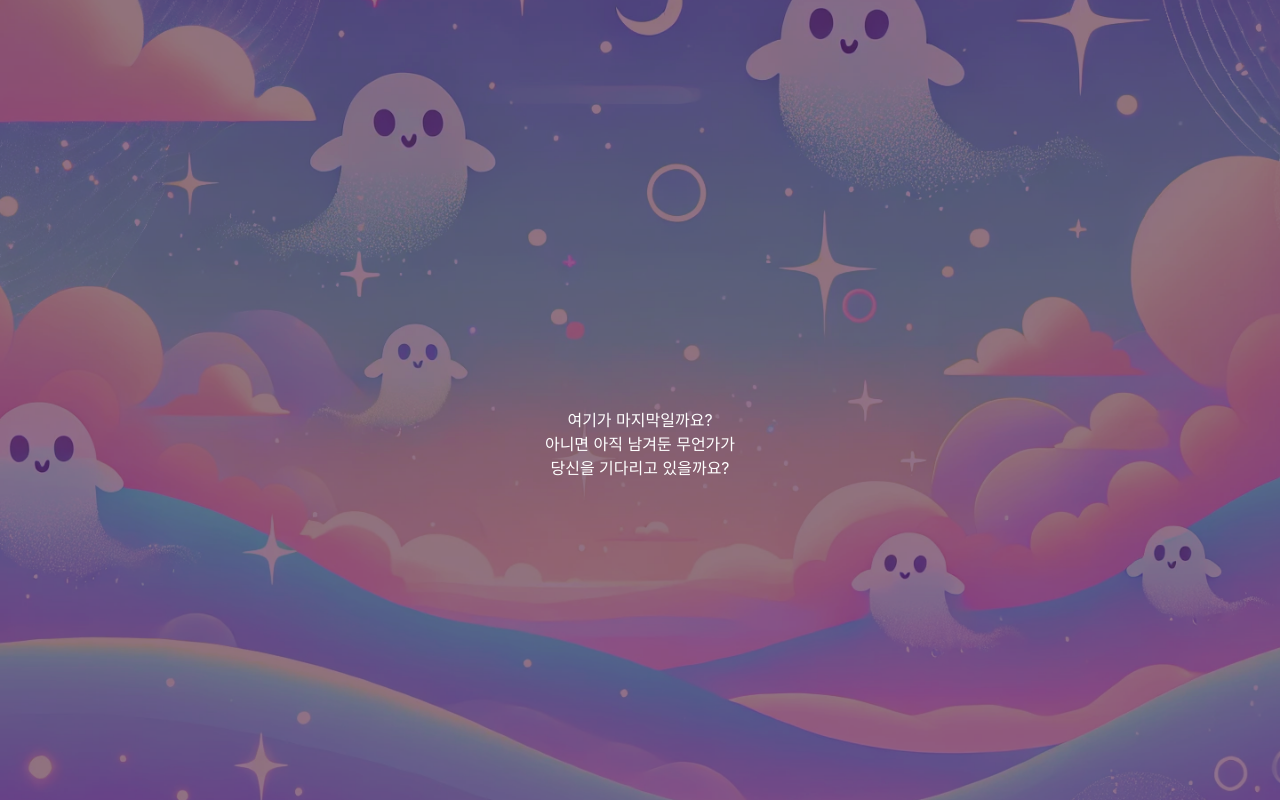
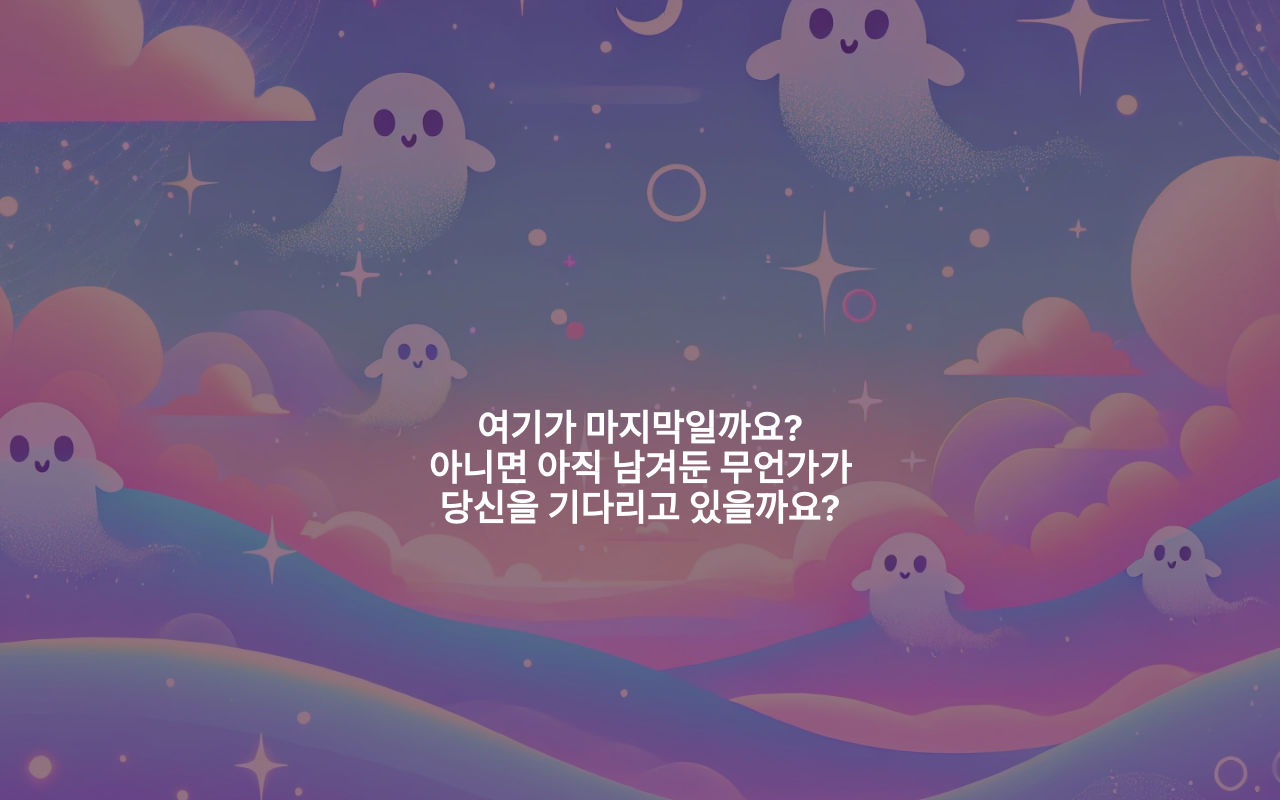
Before and after one commit to kminbo/madcamp_week3_client, a React (Create React App) app: page /death in a window 1280 px wide. Both pictures are taken after a click on the button "진짜요?". Built offline with nearby package versions, Linux system fonts and the light colour scheme.

Commit message:
buttons good

```diff
--- a/src/pages/DeathScreen.jsx
+++ b/src/pages/DeathScreen.jsx
@@ -60,7 +60,7 @@ const DeathScreen = () => {
                     진짜요?
                 </button>
             </div>
-
+{/*
             <div
                 className={`text-center text-white mt-8 transition-opacity duration-1000 ${
                     showMessage ? 'opacity-100' : 'opacity-0'
@@ -69,7 +69,17 @@ const DeathScreen = () => {
                 <p>여기가 마지막일까요?</p>
                 <p>아니면 아직 남겨둔 무언가가</p>
                 <p>당신을 기다리고 있을까요?</p>
-            </div>
+            </div> */}
+
+            <h1
+                className={`text-4xl font-bold mt-8 text-white transition-opacity duration-1000 ${
+                    showMessage ? 'opacity-100' : 'opacity-0'
+                }`}
+            >
+            <p>여기가 마지막일까요?</p>
+            <p>아니면 아직 남겨둔 무언가가</p>
+            <p>당신을 기다리고 있을까요?</p>
+            </h1>
         </div>
     );
 }
```
